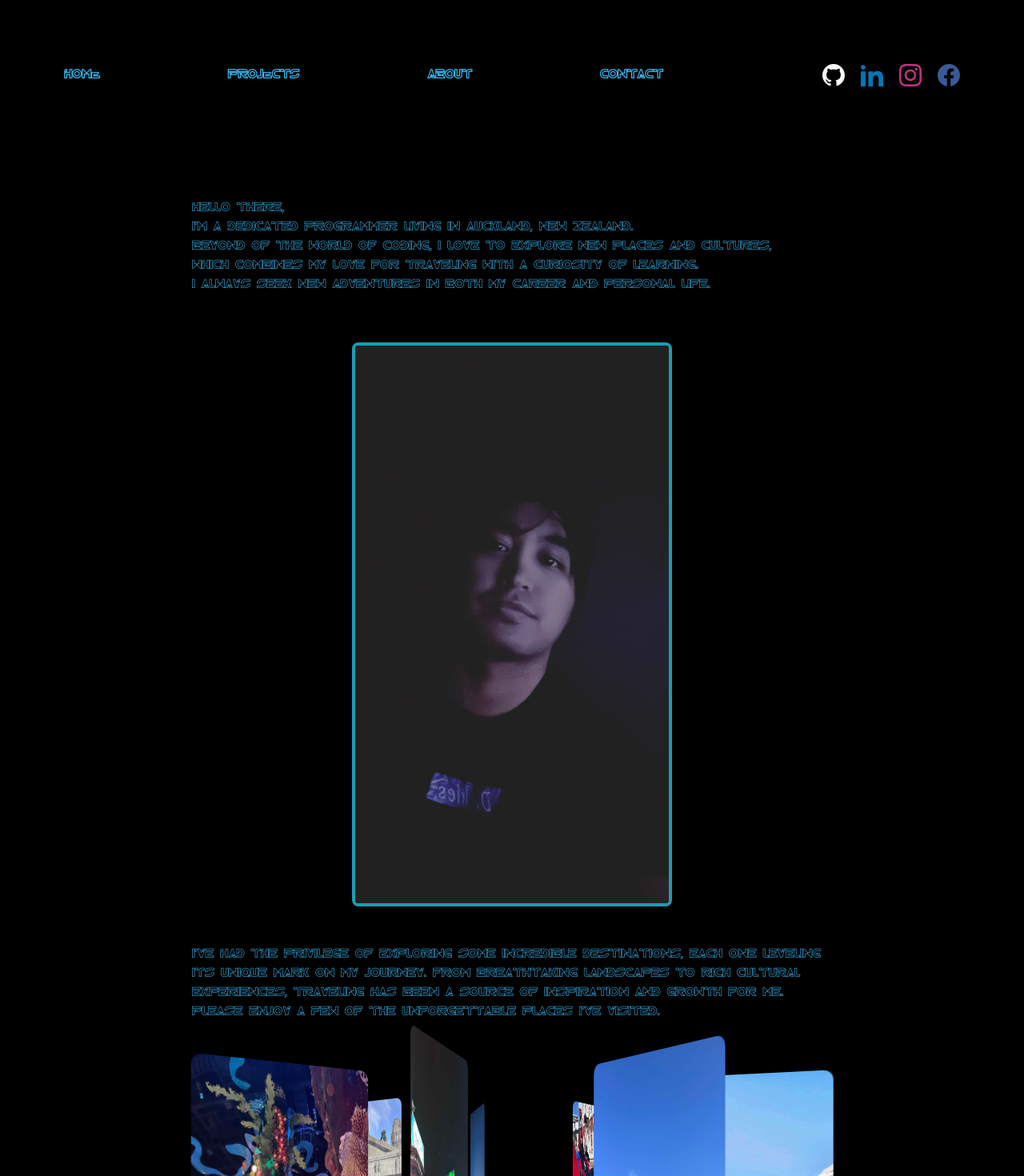
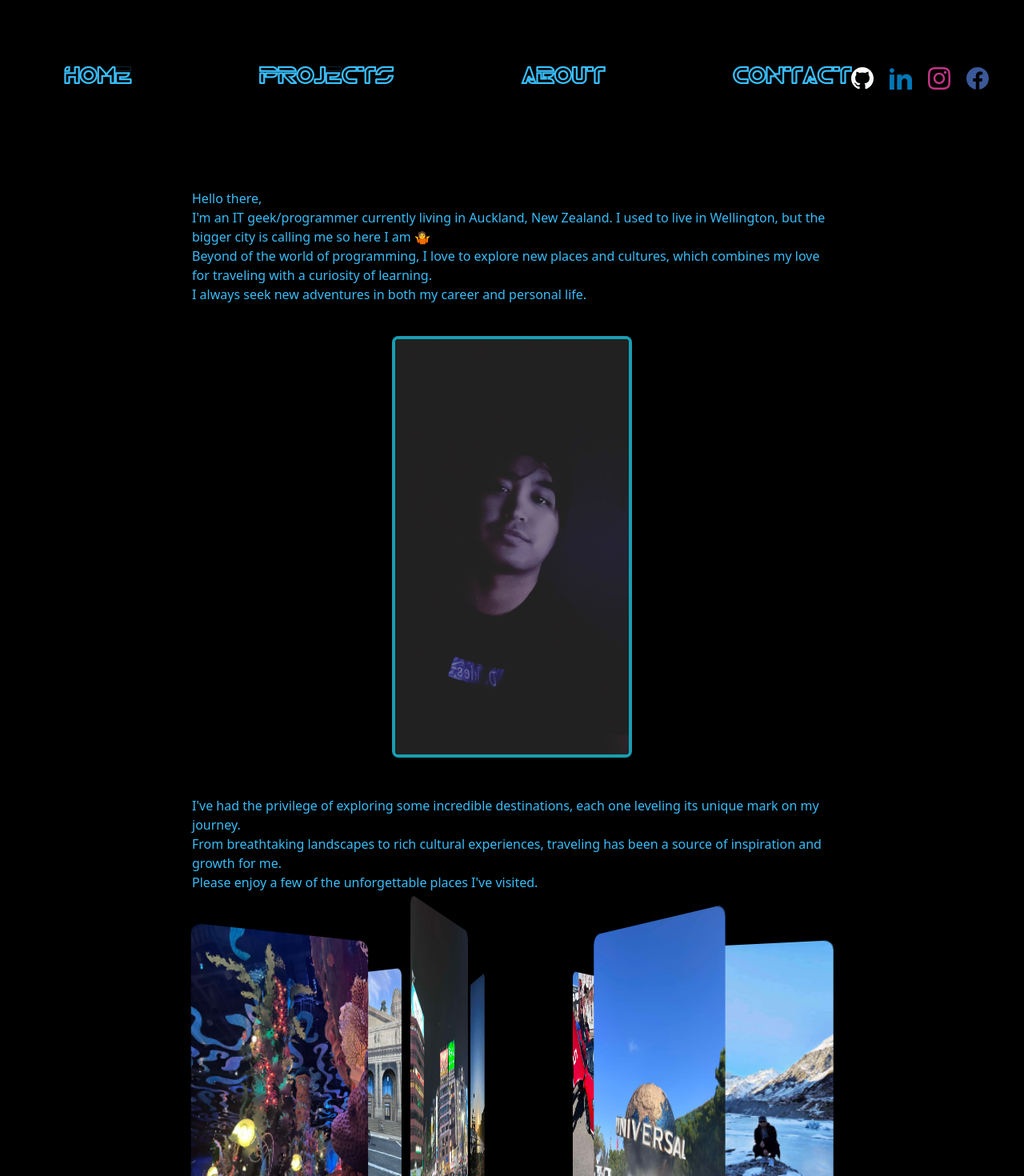
Before and after one commit to jedi24garcia/main-web-react, a React (Create React App) app: page /About in a window 1280 px wide. Shown: the top 1470 px of the page at 80% size. Built offline with nearby package versions, Linux system fonts and the light colour scheme.

Commit message:
modified fonts images and etc

```diff
--- a/src/About.js
+++ b/src/About.js
@@ -19,20 +19,22 @@ function About() {
     return (
         <div className='bg-black'>
             <Home />
-            <div className='item-body px-60 py-10'>
-                <p className='item-body py-5 font-tr2n text-sky-400/100'>Hello there,<br />
-                    I'm a dedicated programmer living in Auckland, New Zealand.<br />
-                    Beyond of the world of coding, I love to explore new places and cultures,<br />
+            <div className='item-body px-60 py-5'>
+                <p className='item-body py-5 font-medium text-sky-400/100'>Hello there,<br />
+                    I'm an IT geek/programmer currently living in Auckland, New Zealand. I used
+                    to live in Wellington, but the bigger city is calling me so here I am 🤷<br />
+                    Beyond of the world of programming, I love to explore new places and cultures,
                     which combines my love for traveling with a curiosity of learning.<br />
                     I always seek new adventures in both my career and personal life.
                 </p>
             </div>
             <div className='flex justify-center items-center mb-12'>
-                <img src={profileImage} className="object-cover opacity-75 rounded-lg hover:scale-110 transform transition duration-500 border-4 border-cyan-400" style={{ width: '400px' }} alt='' />
+                <img src={profileImage} className="object-cover opacity-75 rounded-lg hover:scale-110 transform transition duration-500 border-4 border-cyan-400" style={{ width: '300px' }} alt='' />
             </div>
-            <p className='item-body px-60 font-tr2n text-sky-400/100'>I've had the privilege of exploring some incredible destinations, each one leveling<br />
-                its unique mark on my journey. From breathtaking landscapes to rich cultural experiences, traveling has been
-                a source of inspiration and growth for me. Please enjoy a few of the unforgettable places I've visited.
+            <p className='item-body px-60 font-medium text-sky-400/100'>I've had the privilege of exploring some incredible destinations, each one leveling
+                its unique mark on my journey.<br />From breathtaking landscapes to rich cultural experiences, traveling has been
+                a source of inspiration and growth for me.<br />
+                Please enjoy a few of the unforgettable places I've visited.
             </p>
             <div className='scene'>
                     <div className='imageStyle'>
@@ -47,6 +49,7 @@ function About() {
                         <img style={{ '--i': '320deg' }} src={universalImage} alt="Portfolio project 9" />
                     </div>
                 </div>
+            <br />
             <FooterPage />
         </div>
     );
--- a/src/Contact.js
+++ b/src/Contact.js
@@ -14,10 +14,10 @@ function ContactForm() {
         <div className="bg-black">
             <Home />
             <div className="py-8 lg:py-16 px-4 mx-auto max-w-screen-md">
-                <h2 className="mb-4 text-4xl tracking-tight font-extrabold text-center text-gray-900 text-sky-400/100">Contact Me</h2>
+                <h2 className="mb-4 text-8xl tracking-tight font-tr2n font-extrabold text-center text-gray-900 text-sky-400/100">Contact Me</h2>
                 <form className="space-y-8" onSubmit={handleSubmit} method="POST">
                     <div>
-                        <label htmlFor="name" className="block mb-2 font-tr2n font-extrabold text-sky-400/100">Name</label>
+                        <label htmlFor="name" className="block mb-2 text-2xl font-tr2n font-extrabold text-sky-400/100">Name</label>
                         <input
                             type="text"
                             id="name"
@@ -28,7 +28,7 @@ function ContactForm() {
                         />
                     </div>
                     <div>
-                        <label htmlFor="email" className="block mb-2 font-tr2n text-sky-400/100">Your email</label>
+                        <label htmlFor="email" className="block mb-2 text-2xl font-tr2n text-sky-400/100">Your email</label>
                         <input
                             type="email"
                             id="email"
@@ -44,7 +44,7 @@ function ContactForm() {
                         errors={state.errors}
                     />
                     <div className="sm:col-span-2">
-                        <label htmlFor="message" className="block mb-2 font-tr2n text-sky-400/100">Your message</label>
+                        <label htmlFor="message" className="block mb-2 text-2xl font-tr2n text-sky-400/100">Your message</label>
                         <textarea
                             id="message"
                             name="message"
--- a/src/FooterPage.js
+++ b/src/FooterPage.js
@@ -3,7 +3,7 @@ import React from 'react';
 function FooterPage() {
     return (
         <footer className="p-20 bg-black">
-            <p className="text-base text-sky-400/100 text-right font-tr2n">© 2025 Jed Garcia. All rights reserved.</p>
+            <p className="text-base text-sky-400/100 text-xl md:text-2xl lg:text-3xl text-right font-tr2n">© 2025 Jed Garcia. All rights reserved.</p>
         </footer>
     );
 };
--- a/src/HeaderPage.js
+++ b/src/HeaderPage.js
@@ -6,7 +6,7 @@ function HeaderPage() {
     <>
       <header className="flex justify-between items-center p-20 bg-black">
         <nav className='flex items-center space-x-10'>
-          <ul className='flex space-x-40 font-tr2n font-extrabold text-sky-400/100'>
+          <ul className='flex space-x-40 font-tr2n font-extrabold text-sky-400/100 text-xl md:text-2xl lg:text-3xl'>
             <Link to="/Home" className="hover:scale-110">Home</Link>
             <Link to="/Project" className="hover:scale-110">Projects</Link>
             <Link to="/About" className="hover:scale-110">About</Link>
--- a/src/Home.css
+++ b/src/Home.css
@@ -30,7 +30,7 @@
 	animation: move 5s linear infinite;
 }
 
-#object #inner-obj{
+#object #inside-object{
 	width: 200px; height: 100px;
 	position: relative;
 	top: 10px; left: 10px;
--- a/src/Home.js
+++ b/src/Home.js
@@ -13,7 +13,7 @@ function Home() {
                 </div>
                 <div id="tron-cycle">
                 <div id="object">
-                    <div id="inner-obj">
+                    <div id="inside-object">
                     <div class="rider head parts"></div>
                     <div class="rider body parts"></div>
                     <div class="rider thigh parts"></div>
--- a/src/Project.js
+++ b/src/Project.js
@@ -3,40 +3,42 @@ import React from 'react';
 import Home from './HeaderPage';
 import FooterPage from './FooterPage';
 
-import consoleImage from './/images/consoles.jpg';
+import roboImage from './/images/robo.jpg';
 import firstProject from './/images/mainbg.webp';
+import schoolImage from './/images/school.jpg';
 
 function Project() {
     return (
         <div className='bg-black'>
             <Home />
-            <p className='item-body px-60 font-tr2n text-sky-400/100'>Below are some of my personal projects, each reflecting my passion for creativity<br />
-            and coding. From web applications to mobile development, these projects showcase my journey through the world of<br />
-            technology. Take a moment to explore, dive into details, and enjoy the work that reflects my creativity as a developer.<br />
+            <p className='item-body px-60 font-medium text-sky-400/100'>Below are some of my personal projects, each reflecting my passion for creativity
+            and coding.<br />From web applications to mobile development, these projects showcase my journey through the world of
+            technology.<br />Take a moment to explore, dive into details, and enjoy the work that reflects my creativity as a developer.<br />
             </p>
+            <br />
             <div className='flex justify-between px-60 py-10'>
                 <section className='item-body w-1/2 px-5'>
-                    <h2 className='mb-4 text-2xl tracking-tight font-extrabold text-gray-900 text-sky-400/100'>FitnessMate App</h2>
+                    <h2 className='mb-4 text-2xl tracking-tight font-tr2n text-gray-900 text-sky-400/100'>FitnessMate App</h2>
                     <a href='https://github.com/jedi24garcia/Fitness-App/tree/master' rel=''>
                         <img src={firstProject} className="w-full aspect-video object-cover rounded-lg hover:scale-110 transform transition duration-500 border-4 border-cyan-400" alt='' />
                     </a>
-                    <p className='py-10 font-tr2n text-sky-400/100'>This is a mobile application using React-Native to guide individuals who are just starting out at the gym!</p>
+                    <p className='py-10 font-medium text-sky-400/100'>This is a mobile application using React-Native to guide individuals who are just starting out at the gym!</p>
                 </section>
                 <section className='item-body w-1/2 px-5'>
-                    <h2 className='mb-4 text-2xl tracking-tight font-extrabold text-gray-900 text-sky-400/100'>Robotech</h2>
+                    <h2 className='mb-4 text-2xl tracking-tight font-tr2n text-gray-900 text-sky-400/100'>Robotech</h2>
                     <a href='https://github.com/jedi24garcia/robotech/blob/master/airobo/self.py' rel=''>
-                        <img src={consoleImage} className="w-full aspect-video object-cover rounded-lg hover:scale-110 transform transition duration-500 border-4 border-cyan-400" alt='' />
+                        <img src={roboImage} className="w-full aspect-video object-cover rounded-lg hover:scale-110 transform transition duration-500 border-4 border-cyan-400" alt='' />
                     </a>
-                    <p className='py-10 font-tr2n text-sky-400/100'>A Python program that lets the user use their voice to open a web browser using Speech-Recognition. When a user say something like 'open Google' or 'open Youtube,' it listens, recognizes the command, and opens up the browser to the website they've asked for. It is still a work
+                    <p className='py-10 font-medium text-sky-400/100'>A Python program that lets the user use their voice to open a web browser using Speech-Recognition. When a user say something like 'open Google' or 'open Youtube,' it listens, recognizes the command, and opens up the browser to the website they've asked for. It is still a work
                         in progress.
                     </p>
                 </section>
                 <section className='item-body w-1/2 px-5'>
-                    <h2 className='mb-4 text-2xl tracking-tight font-extrabold text-gray-900 text-sky-400/100'>School_Database</h2>
-                    <a href='https://github.com/jedi24garcia/School_Database' rel=''>
-                        <img src={consoleImage} className="w-full aspect-video object-cover rounded-lg hover:scale-110 transform transition duration-500 border-4 border-cyan-400" alt='' />
+                    <h2 className='mb-4 text-2xl tracking-tight font-tr2n text-gray-900 text-sky-400/100'>School_Database</h2>
+                    <a href='https://github.com/jedi24garcia/School_Database/blob/master/main.py' rel=''>
+                        <img src={schoolImage} className="w-full aspect-video object-cover rounded-lg hover:scale-110 transform transition duration-500 border-4 border-cyan-400" alt='' />
                     </a>
-                    <p className='py-10 font-tr2n text-sky-400/100'>Designed and developed a menu driven console-based Python application.
+                    <p className='py-10 font-medium text-sky-400/100'>Designed and developed a menu driven console-based Python application.
                     </p>
                 </section>
             </div>
```
Also changed, not shown: src/images/robo.jpg (added), src/images/school.jpg (added).
